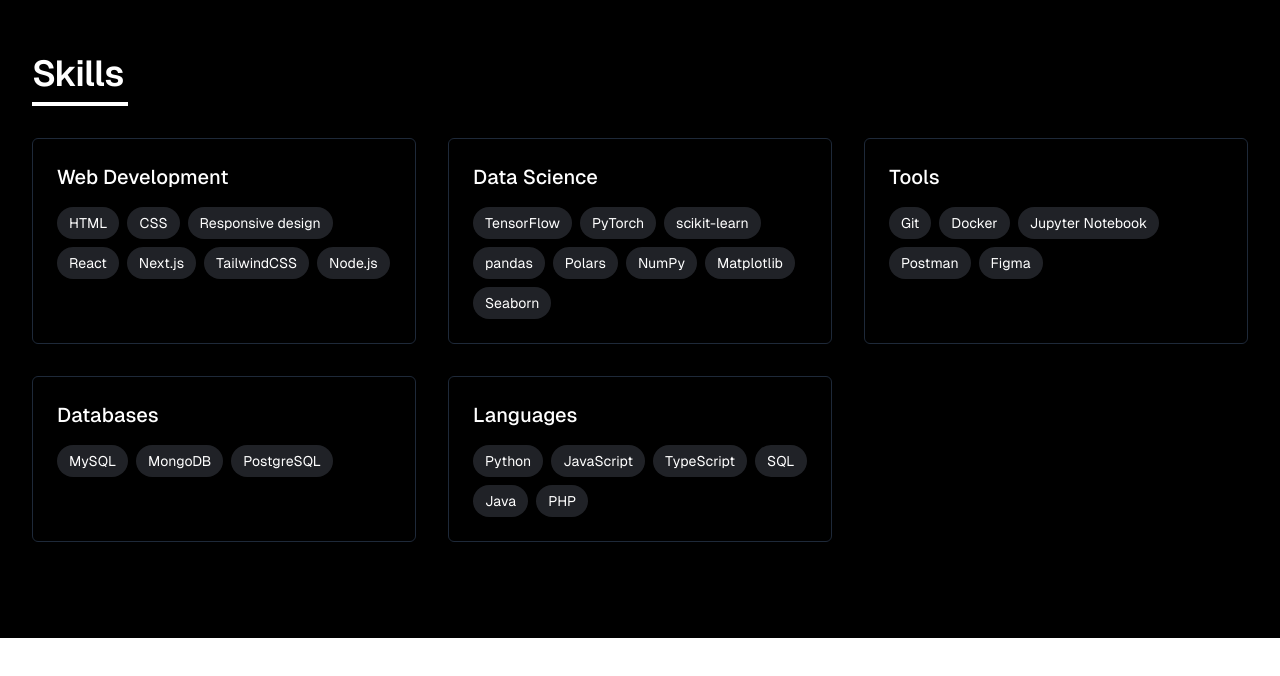
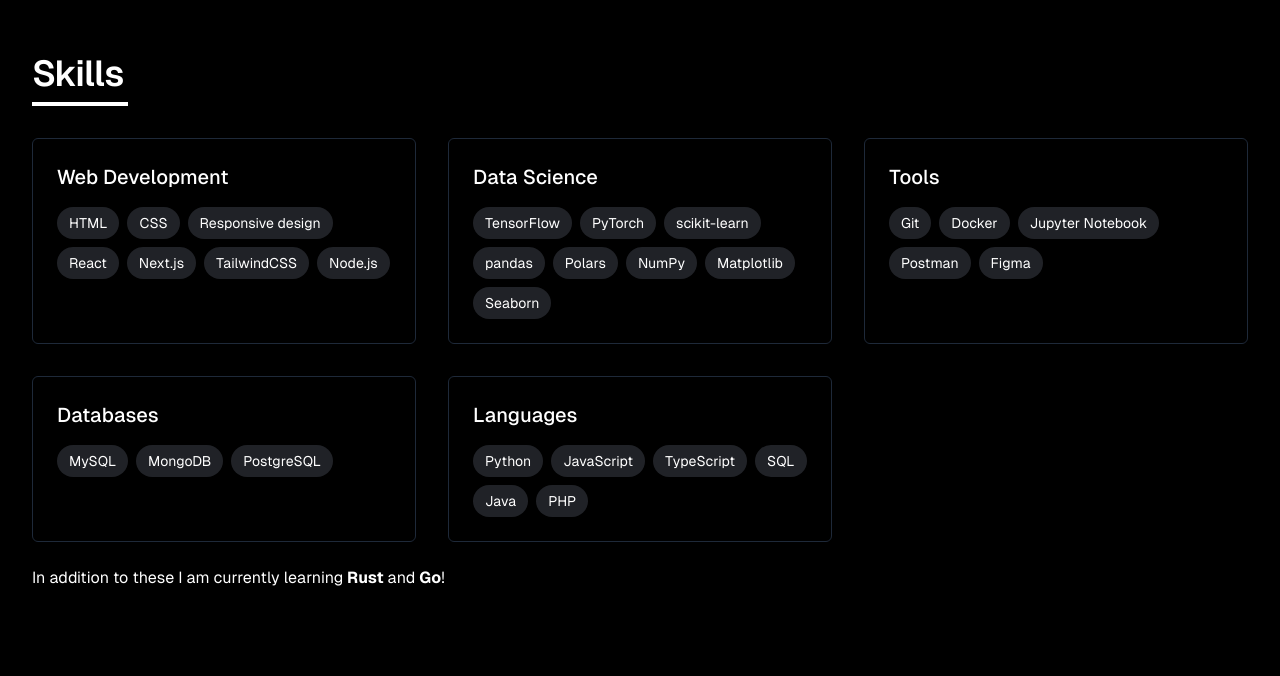
Before and after one commit to Harmxn02/harmansingh.nl, a Next.js app: page / in a window 1280 px wide. Shown: the part 1531-2207 px from the top of the page. Before the commit the page ends 2169 px from the top, so only its background shows below. Built offline with nearby package versions, Linux system fonts and the light colour scheme.

Commit message:
Add learning update to Skills component

```diff
--- a/src/app/components/Skills.jsx
+++ b/src/app/components/Skills.jsx
@@ -61,6 +61,10 @@ const Skills = () => {
 					</div>
 				))}
 			</div>
+			<p className="mt-6">
+				In addition to these I am currently learning
+				<strong> Rust</strong> and <strong>Go</strong>!
+			</p>
 		</div>
 	);
 };
```
